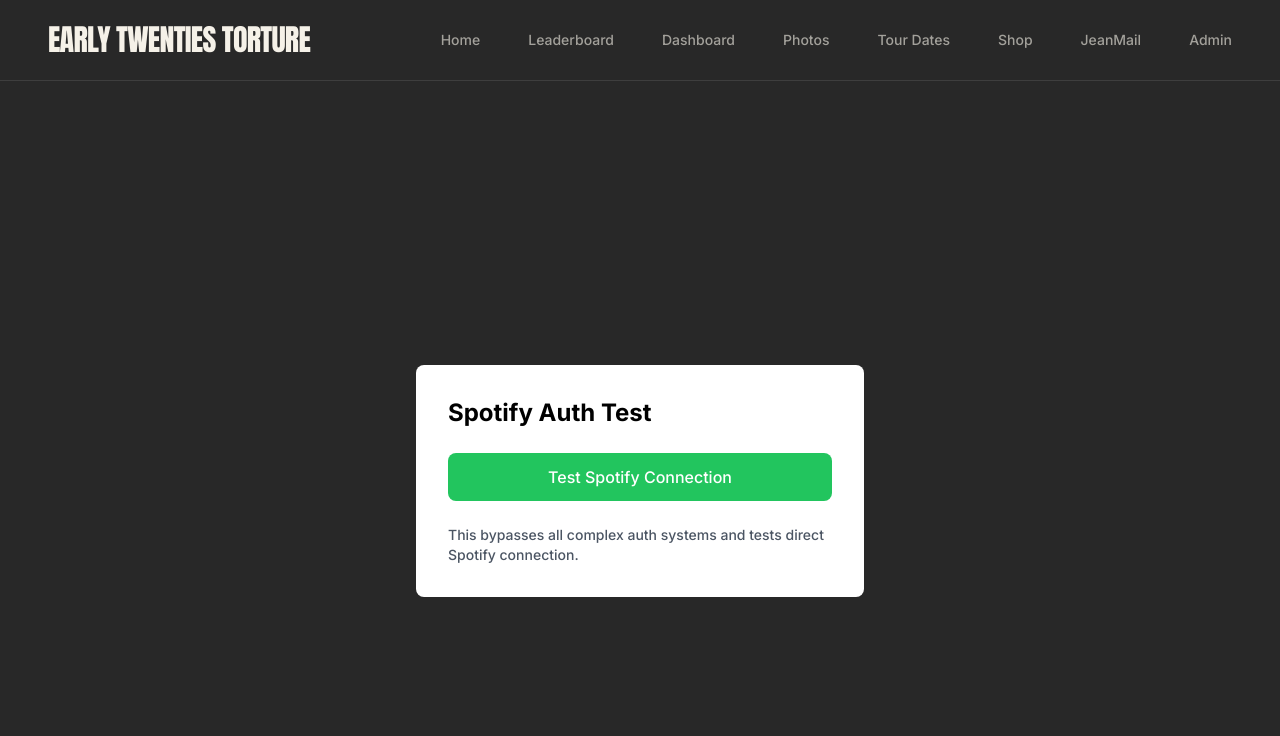
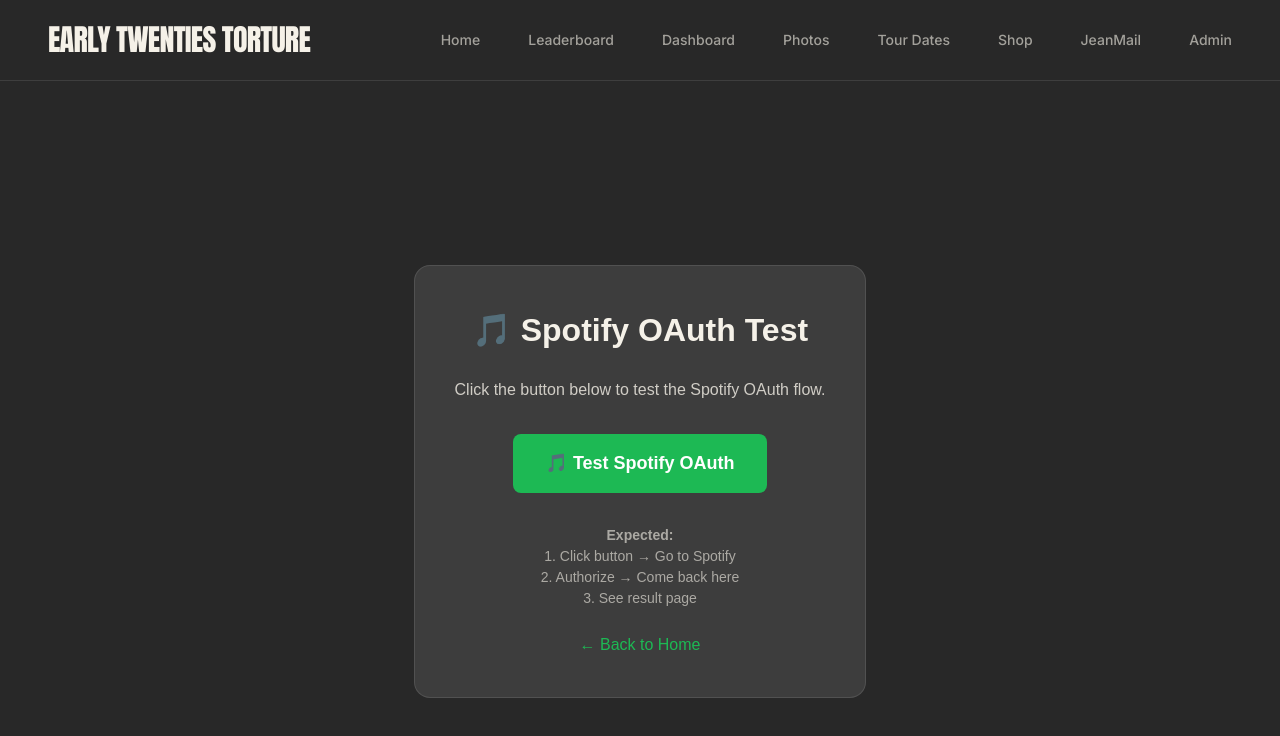
Before and after one commit to incogkahuna/top-fan-mvp, a Next.js app: page /test-spotify in a window 1280 px wide. Shown: the top 736 px of the page. Built offline with nearby package versions, Linux system fonts and the light colour scheme.

Commit message:
Add simple Spotify test page with inline styles

```diff
--- a/app/test-spotify/page.tsx
+++ b/app/test-spotify/page.tsx
@@ -1,52 +1,82 @@
 'use client'
 
-import { useState } from 'react'
-
 export default function TestSpotify() {
-  const [result, setResult] = useState<string>('')
-
-  const testSpotifyAuth = () => {
-    const clientId = '3d8d032ed282470cac128ad3e41ccf6a'
-    const redirectUri = 'https://earlytwentiesstorture.vercel.app/test-spotify/callback'
-
-    const scopes = [
-      'user-read-email',
-      'user-read-private',
-      'user-top-read',
-      'user-read-recently-played'
-    ].join(' ')
-
-    const authUrl = `https://accounts.spotify.com/authorize?` +
-      `client_id=${clientId}&` +
-      `response_type=code&` +
-      `redirect_uri=${encodeURIComponent(redirectUri)}&` +
-      `scope=${encodeURIComponent(scopes)}&` +
-      `state=test`
-
-    setResult('Redirecting to Spotify...')
-    window.location.href = authUrl
+  const testSpotify = () => {
+    console.log('Testing Spotify OAuth...')
+    window.location.href = '/api/auth/spotify'
   }
 
   return (
-    <div className="min-h-screen bg-[#282828] flex items-center justify-center p-4">
-      <div className="max-w-md w-full bg-white rounded-lg p-8">
-        <h1 className="text-2xl font-bold text-black mb-6">Spotify Auth Test</h1>
+    <div style={{
+      minHeight: '100vh',
+      backgroundColor: '#282828',
+      display: 'flex',
+      alignItems: 'center',
+      justifyContent: 'center',
+      padding: '20px',
+      fontFamily: 'Arial, sans-serif'
+    }}>
+      <div style={{
+        backgroundColor: 'rgba(255,255,255,0.1)',
+        padding: '40px',
+        borderRadius: '16px',
+        textAlign: 'center',
+        maxWidth: '500px',
+        border: '1px solid rgba(255,255,255,0.1)'
+      }}>
+        <h1 style={{
+          fontSize: '32px',
+          fontWeight: 'bold',
+          color: '#f5f1e8',
+          marginBottom: '24px'
+        }}>
+          🎵 Spotify OAuth Test
+        </h1>
+
+        <p style={{
+          color: '#f5f1e8',
+          opacity: 0.8,
+          marginBottom: '32px',
+          fontSize: '16px'
+        }}>
+          Click the button below to test the Spotify OAuth flow.
+        </p>
 
         <button
-          onClick={testSpotifyAuth}
-          className="w-full bg-green-500 text-white py-3 px-6 rounded-lg font-medium hover:bg-green-600 transition-colors"
+          onClick={testSpotify}
+          style={{
+            backgroundColor: '#1db954',
+            color: 'white',
+            fontWeight: 'bold',
+            padding: '16px 32px',
+            borderRadius: '8px',
+            fontSize: '18px',
+            border: 'none',
+            cursor: 'pointer',
+            transition: 'background-color 0.3s'
+          }}
+          onMouseOver={(e) => e.target.style.backgroundColor = '#1ed760'}
+          onMouseOut={(e) => e.target.style.backgroundColor = '#1db954'}
         >
-          Test Spotify Connection
+          🎵 Test Spotify OAuth
         </button>
 
-        {result && (
-          <div className="mt-4 p-4 bg-gray-100 rounded-lg">
-            <p className="text-gray-800">{result}</p>
-          </div>
-        )}
+        <div style={{
+          marginTop: '32px',
+          fontSize: '14px',
+          color: '#f5f1e8',
+          opacity: 0.6
+        }}>
+          <p><strong>Expected:</strong></p>
+          <p>1. Click button → Go to Spotify</p>
+          <p>2. Authorize → Come back here</p>
+          <p>3. See result page</p>
+        </div>
 
-        <div className="mt-6 text-sm text-gray-600">
-          <p>This bypasses all complex auth systems and tests direct Spotify connection.</p>
+        <div style={{ marginTop: '24px' }}>
+          <a href="/" style={{ color: '#1db954', textDecoration: 'none' }}>
+            ← Back to Home
+          </a>
         </div>
       </div>
     </div>
```
